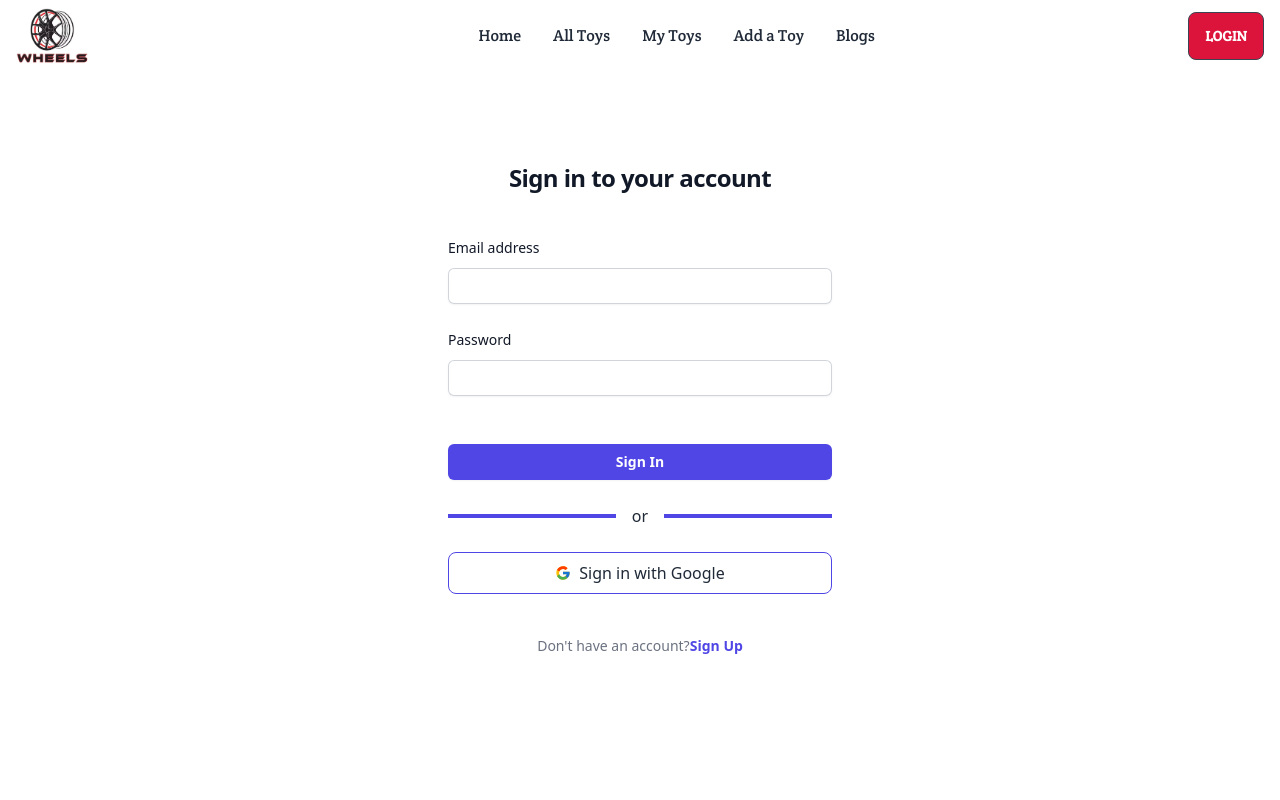
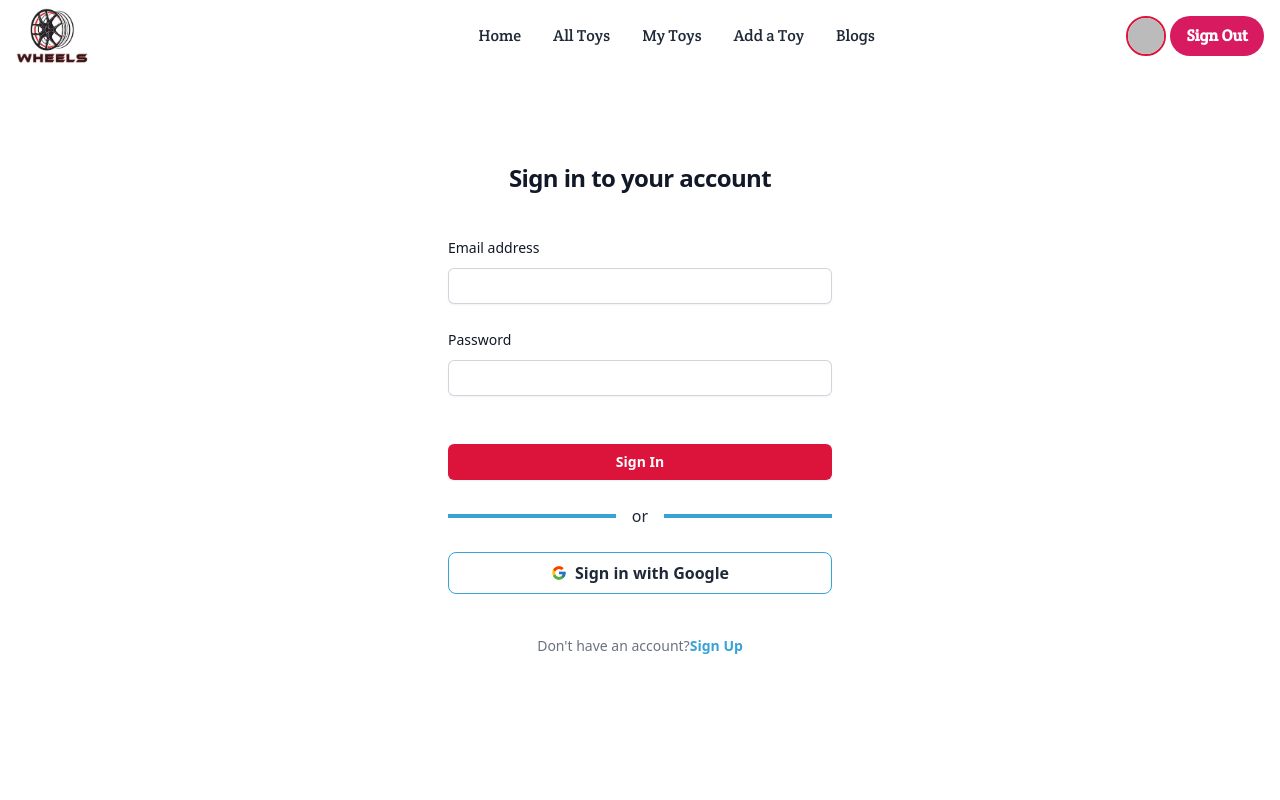
Before and after one commit to Ashrafulhiderjayed/wheels-client-new, a React (Vite) app: page /login in a window 1280 px wide. Shown: the top 800 px of the page. Built offline with nearby package versions, Linux system fonts and the light colour scheme; no server answers; sample sign-in values are in the browser's storage.

Commit message:
add a toy updated mongodb

```diff
--- a/src/Pages/AddaToy/AddaToy.jsx
+++ b/src/Pages/AddaToy/AddaToy.jsx
@@ -144,9 +144,9 @@ const AddaToy = () => {
                 className="w-full py-1 outline-none border border-customNavy"
               >
                 <option value="">-- Select --</option>
-                <option value="Baby">Sports Car</option>
-                <option value="Barbie">Fire Car</option>
-                <option value="American">Police Car</option>
+                <option value="Sports">Sports Car</option>
+                <option value="Fire">Fire Car</option>
+                <option value="Police">Police Car</option>
               </select>
             </div>
           </div>
--- a/src/Pages/AllToys/AllToys.jsx
+++ b/src/Pages/AllToys/AllToys.jsx
@@ -1,14 +1,12 @@
-import { useContext, useEffect, useState } from "react";
+import { useEffect, useState } from "react";
 import { Link } from "react-router-dom";
 import './AllToys.css'
-import { AuthContext } from "../../Providers/AuthProvider";
 import { Helmet } from "react-helmet-async";
 
 
 
 const AllToys = () => {
   const [allToys, setAllToys] = useState([]);
-  const {user} = useContext(AuthContext)
   const [searchText, setSearchText] = useState('')
   useEffect(() => {
     fetch(`https://car-toy-server-three.vercel.app/allToys`)
--- a/src/Pages/Home/Login/Login.jsx
+++ b/src/Pages/Home/Login/Login.jsx
@@ -72,7 +72,7 @@ const Login = () => {
                   name="email"
                   type="email"
                   required
-                  className="block w-full rounded-md border-0 py-1.5 text-gray-900 shadow-sm ring-1 ring-inset ring-gray-300 placeholder:text-gray-400 focus:ring-2 focus:ring-inset focus:ring-indigo-600 sm:text-sm sm:leading-6"
+                  className="block w-full rounded-md border-0 py-1.5 text-gray-900 shadow-sm ring-1 ring-inset ring-gray-300 placeholder:text-gray-400 focus:ring-2 focus:ring-inset focus:ring-red-600 sm:text-sm sm:leading-6"
                 />
               </div>
             </div>
@@ -92,7 +92,7 @@ const Login = () => {
                   name="password"
                   type="password"
                   required
-                  className="block w-full rounded-md border-0 py-1.5 text-gray-900 shadow-sm ring-1 ring-inset ring-gray-300 placeholder:text-gray-400 focus:ring-2 focus:ring-inset focus:ring-indigo-600 sm:text-sm sm:leading-6"
+                  className="block w-full rounded-md border-0 py-1.5 text-gray-900 shadow-sm ring-1 ring-inset ring-gray-300 placeholder:text-gray-400 focus:ring-2 focus:ring-inset focus:ring-red-600 sm:text-sm sm:leading-6"
                 />
               </div>
             </div>
@@ -103,18 +103,18 @@ const Login = () => {
             <div>
               <button
                 type="submit"
-                className="flex w-full justify-center rounded-md bg-indigo-600 px-3 py-1.5 text-sm font-semibold leading-6 text-white shadow-sm hover:bg-indigo-500 focus-visible:outline focus-visible:outline-2 focus-visible:outline-offset-2 focus-visible:outline-indigo-600"
+                className="flex w-full justify-center rounded-md bg-primary px-3 py-1.5 text-sm font-semibold leading-6 text-white shadow-sm hover:bg-indigo-500 focus-visible:outline focus-visible:outline-2 focus-visible:outline-offset-2 focus-visible:outline-red-600"
               >
                 Sign In
               </button>
             </div>
             <div className="flex justify-between items-center gap-4">
-              <div className="h-1 bg-indigo-600 w-full"></div>
+              <div className="h-1 bg-customNavy w-full"></div>
               or
-              <div className="h-1 bg-indigo-600 w-full"></div>
+              <div className="h-1 bg-customNavy w-full"></div>
             </div>
             <div>
-              <button onClick={handleGoogleLogin} className="flex justify-center items-center gap-2 border border-indigo-600 p-2 rounded-lg w-full hover:bg-indigo-300">
+              <button onClick={handleGoogleLogin} className="flex justify-center items-center gap-2 border border-customNavy p-2 rounded-lg w-full hover:bg-customNavy hover:text-white font-bold">
                 <FcGoogle></FcGoogle>
                 Sign in with Google
               </button>
@@ -126,7 +126,7 @@ const Login = () => {
             <Link to={"/register"}>
               <a
                 href="#"
-                className="font-semibold leading-6 text-indigo-600 hover:text-indigo-500"
+                className="font-semibold leading-6 text-customNavy hover:text-customNavy"
               >
                 Sign Up
               </a>
--- a/src/Pages/Home/Navbar/Navbar.jsx
+++ b/src/Pages/Home/Navbar/Navbar.jsx
@@ -1,12 +1,24 @@
 import { Link } from 'react-router-dom';
 import logo from '../../../assets/img/wheelss.jpg'
+import { useContext } from 'react';
+import { AuthContext } from '../../../Providers/AuthProvider';
 
 const Navbar = () => {
+  const {user, logOut} = useContext(AuthContext);
+
+  const handleLogOut = () => {
+    logOut().then().catch();
+  };
+
   const navItems = <>
   <li><Link to='/'>Home</Link></li>
   <li><Link to='/alltoys'>All Toys</Link></li>
-  <li><Link to='/mytoys'>My Toys</Link></li>
-  <li><Link to='/addaToy'>Add a Toy</Link></li>
+  {
+    user && <li><Link to='/mytoys'>My Toys</Link></li>
+  }
+  {
+    <li><Link to='/addaToy'>Add a Toy</Link></li>
+  }
   <li><Link to='/blogs'>Blogs</Link></li>
   </>
   return (
@@ -30,7 +42,25 @@ const Navbar = () => {
       </ul>
     </div>
     <div className="navbar-end">
-      <Link to="/login"><button className="btn bg-primary font-semibold">Login</button></Link>
+      {
+        user?. uid && (
+          <img
+          style={{ height: "40px", width: "40px", borderRadius: '50%' }}
+          src={user.photoURL}
+          alt="Profile Picture"
+          data-toggle="tooltip"
+          title={user.displayName}
+          className="border-2 border-primary mr-1"
+        />
+    )
+  }
+  {
+    user? (
+      <button onClick={handleLogOut} className="bg-primary2 hover:bg-red-700 text-white font-bold py-2 px-4 rounded-full">Sign Out</button>
+    ):
+    <Link to="/login">
+    <button className="bg-primary hover:bg-red-700 text-white font-bold py-2 px-4 rounded-full">Login</button>
+  </Link>}
     </div>
   </div>
   );
--- a/src/Pages/Home/ShopByCategory/ShopByCategory.jsx
+++ b/src/Pages/Home/ShopByCategory/ShopByCategory.jsx
@@ -3,7 +3,7 @@ import CategoryDetails from '../../CategoryDetails/CategoryDetails';
 
 const ShopByCategory = () => {
     const [toys, setToys] = useState([]);
-    const [activeTab, setActiveTab] = useState('Baby');
+    const [activeTab, setActiveTab] = useState('Sports');
 
     const handleTabClick = (tabName) => {
         setActiveTab(tabName)
@@ -14,7 +14,6 @@ const ShopByCategory = () => {
         .then(res => res.json())
         .then(data => {
             setToys(data)
-
         })
     },[activeTab])
 
@@ -23,14 +22,14 @@ const ShopByCategory = () => {
             <h1 className="font-CreteRound text-center text-primary font-extrabold text-5xl my-8">Shop By Category</h1>
 
             <div className='flex justify-center py-5 gap-5 font-semibold items-center text-lg'>
-                <div onClick={() => handleTabClick('Baby')} className={`cursor-pointer ${
-                activeTab == "Baby" ? "bg-customNavy text-white p-2 rounded-md" : ""
+                <div onClick={() => handleTabClick('Sports')} className={`cursor-pointer ${
+                activeTab == "Sports" ? "bg-customNavy text-white p-2 rounded-md" : ""
               }`}>sports car</div>
-                <div onClick={() => handleTabClick('Barbie')} className={`cursor-pointer ${
-                activeTab == "Barbie" ? "bg-customNavy text-white p-2 rounded-md" : ""
+                <div onClick={() => handleTabClick('Fire')} className={`cursor-pointer ${
+                activeTab == "Fire" ? "bg-customNavy text-white p-2 rounded-md" : ""
               }`}>fire truck</div>
-                <div onClick={() => handleTabClick('American')} className={`cursor-pointer${
-                activeTab == "American" ? " bg-customNavy text-white p-2 rounded-md" : ""
+                <div onClick={() => handleTabClick('Police')} className={`cursor-pointer${
+                activeTab == "Police" ? " bg-customNavy text-white p-2 rounded-md" : ""
               }`}>police car</div>
             </div>
             <div className='grid md:grid-cols-3 gap-5 '>
--- a/src/Pages/UpdateToy/UpdateToy.jsx
+++ b/src/Pages/UpdateToy/UpdateToy.jsx
@@ -1,4 +1,4 @@
-import { Helmet } from "react-helmet";
+import { Helmet } from "react-helmet-async";
 import { useLoaderData, useParams } from "react-router-dom";
 import Swal from "sweetalert2";
 
```
